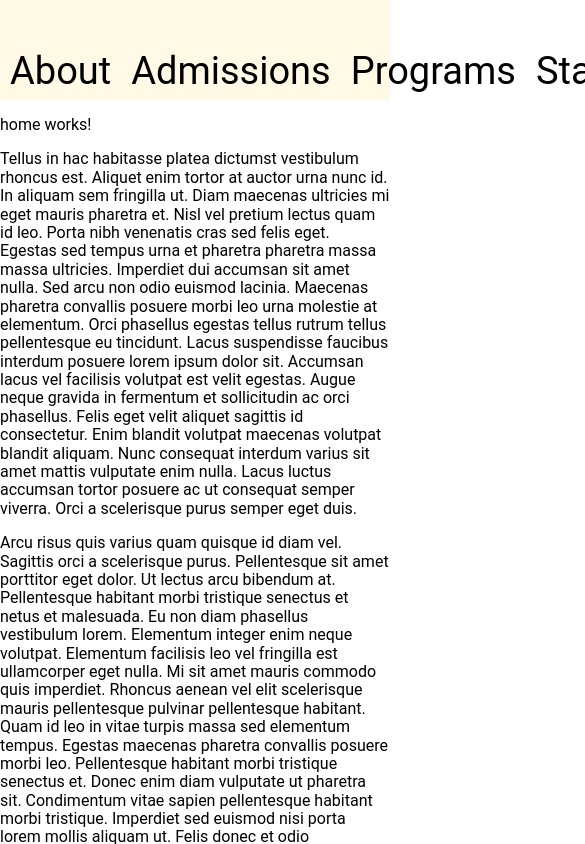
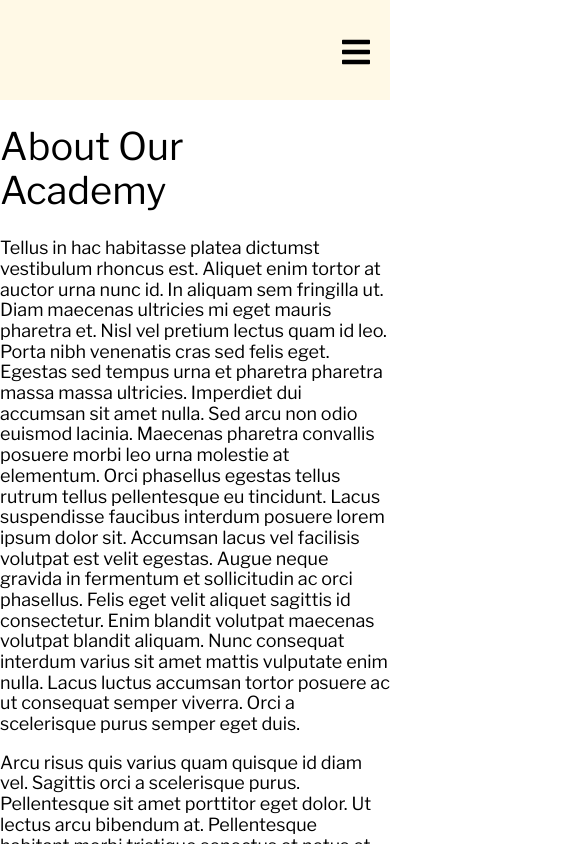
Before and after one commit to AlisaSong/lynnwoodmontessori, an Angular app: page / in a window 390 px wide. Shown: the top 844 px of the page, 585 px wide, since content can reach past the window. Built offline with nearby package versions, Linux system fonts and the light colour scheme.

Commit message:
Add hamburger menu

```diff
--- a/package.json
+++ b/package.json
@@ -19,6 +19,9 @@
     "@angular/platform-browser": "~8.2.13",
     "@angular/platform-browser-dynamic": "~8.2.13",
     "@angular/router": "~8.2.13",
+    "@fortawesome/angular-fontawesome": "^0.5.0",
+    "@fortawesome/fontawesome-svg-core": "^1.2.25",
+    "@fortawesome/free-solid-svg-icons": "^5.11.2",
     "normalize.css": "^8.0.1",
     "rxjs": "~6.4.0",
     "tslib": "^1.10.0",
@@ -29,9 +32,10 @@
     "@angular/cli": "~8.3.17",
     "@angular/compiler-cli": "~8.2.13",
     "@angular/language-service": "~8.2.13",
-    "@types/node": "~8.9.4",
+    "@fortawesome/fontawesome-free": "^5.11.2",
     "@types/jasmine": "~3.3.8",
     "@types/jasminewd2": "~2.0.3",
+    "@types/node": "~8.9.4",
     "codelyzer": "^5.0.0",
     "jasmine-core": "~3.4.0",
     "jasmine-spec-reporter": "~4.2.1",
--- a/src/app/app.module.ts
+++ b/src/app/app.module.ts
@@ -10,6 +10,7 @@ import { TourComponent } from './components/tour/tour.component';
 import { AdmissionsComponent } from './components/admissions/admissions.component';
 import { ProgramsComponent } from './components/programs/programs.component';
 import { FooterComponent } from './components/footer/footer.component';
+import { FontAwesomeModule } from '@fortawesome/angular-fontawesome';
 
 @NgModule({
   declarations: [
@@ -24,7 +25,8 @@ import { FooterComponent } from './components/footer/footer.component';
   ],
   imports: [
     BrowserModule,
-    AppRoutingModule
+    AppRoutingModule,
+    FontAwesomeModule
   ],
   providers: [],
   bootstrap: [AppComponent]
--- a/src/app/components/header/header.component.html
+++ b/src/app/components/header/header.component.html
@@ -1,4 +1,6 @@
 <div class="background-container">
+  <fa-icon class="fa-2x" [icon]="faBars"></fa-icon>
+
   <div class="links">
     <span>
       <a [routerLink]="['/']">About</a>
--- a/src/app/components/header/header.component.scss
+++ b/src/app/components/header/header.component.scss
@@ -3,15 +3,29 @@ a {
   padding: 0 10px;
 }
 
+fa-icon {
+  float: right;
+  padding-right: 20px;
+  padding-top: 35px;
+  height: 150%;
+    @media screen and (min-width: 992px) {
+      display: none;
+    }
+}
+
 .background-container {
   background-color: rgb(255, 249, 230);
   height: 100px;
-  width: 100%;
-  text-align: right;
 }
 
 .links {
-  top: 50%;
-  padding-top: 50px;
-  padding-right: 20px;
+  display: none;
+  text-align: right;
+
+  @media screen and (min-width: 992px) {
+    display: block;
+    top: 50%;
+    padding-top: 50px;
+    padding-right: 20px;
+  }
 }
--- a/src/app/components/header/header.component.ts
+++ b/src/app/components/header/header.component.ts
@@ -1,5 +1,6 @@
 import { Component, OnInit } from '@angular/core';
 import { Router } from '@angular/router';
+import { faBars } from '@fortawesome/free-solid-svg-icons';
 
 @Component({
   selector: 'app-header',
@@ -7,7 +8,7 @@ import { Router } from '@angular/router';
   styleUrls: ['./header.component.scss']
 })
 export class HeaderComponent implements OnInit {
-
+  faBars = faBars;
   constructor(private router: Router) { }
 
   ngOnInit() {
--- a/src/app/components/home/home.component.html
+++ b/src/app/components/home/home.component.html
@@ -1,4 +1,4 @@
-<p>home works!</p>
+<h1>About Our Academy</h1>
 <p>Tellus in hac habitasse platea dictumst vestibulum rhoncus est. Aliquet enim tortor at auctor urna nunc id. In aliquam sem fringilla ut. Diam maecenas ultricies mi eget mauris pharetra et. Nisl vel pretium lectus quam id leo. Porta nibh venenatis cras sed felis eget. Egestas sed tempus urna et pharetra pharetra massa massa ultricies. Imperdiet dui accumsan sit amet nulla. Sed arcu non odio euismod lacinia. Maecenas pharetra convallis posuere morbi leo urna molestie at elementum. Orci phasellus egestas tellus rutrum tellus pellentesque eu tincidunt. Lacus suspendisse faucibus interdum posuere lorem ipsum dolor sit. Accumsan lacus vel facilisis volutpat est velit egestas. Augue neque gravida in fermentum et sollicitudin ac orci phasellus. Felis eget velit aliquet sagittis id consectetur. Enim blandit volutpat maecenas volutpat blandit aliquam. Nunc consequat interdum varius sit amet mattis vulputate enim nulla. Lacus luctus accumsan tortor posuere ac ut consequat semper viverra. Orci a scelerisque purus semper eget duis.</p>
 <p>Arcu risus quis varius quam quisque id diam vel. Sagittis orci a scelerisque purus. Pellentesque sit amet porttitor eget dolor. Ut lectus arcu bibendum at. Pellentesque habitant morbi tristique senectus et netus et malesuada. Eu non diam phasellus vestibulum lorem. Elementum integer enim neque volutpat. Elementum facilisis leo vel fringilla est ullamcorper eget nulla. Mi sit amet mauris commodo quis imperdiet. Rhoncus aenean vel elit scelerisque mauris pellentesque pulvinar pellentesque habitant. Quam id leo in vitae turpis massa sed elementum tempus. Egestas maecenas pharetra convallis posuere morbi leo. Pellentesque habitant morbi tristique senectus et. Donec enim diam vulputate ut pharetra sit. Condimentum vitae sapien pellentesque habitant morbi tristique. Imperdiet sed euismod nisi porta lorem mollis aliquam ut. Felis donec et odio pellentesque diam volutpat commodo sed. Sodales ut etiam sit amet nisl purus in mollis nunc.</p>
 <p>Varius quam quisque id diam vel quam elementum pulvinar. Laoreet non curabitur gravida arcu ac tortor dignissim convallis. Lectus urna duis convallis convallis tellus id interdum velit. Dignissim convallis aenean et tortor at risus viverra adipiscing. Massa tincidunt dui ut ornare lectus sit amet. Mollis nunc sed id semper. Elit pellentesque habitant morbi tristique senectus et netus. Sed vulputate mi sit amet. Et odio pellentesque diam volutpat commodo sed egestas egestas fringilla. Amet cursus sit amet dictum sit amet justo donec enim. Id diam maecenas ultricies mi. Vel fringilla est ullamcorper eget nulla facilisi. Rhoncus aenean vel elit scelerisque mauris pellentesque pulvinar pellentesque. Vel eros donec ac odio tempor orci dapibus. Id nibh tortor id aliquet lectus proin. Hac habitasse platea dictumst quisque sagittis purus sit. Diam vulputate ut pharetra sit amet aliquam id diam maecenas. Platea dictumst vestibulum rhoncus est pellentesque.</p>
--- a/src/styles.scss
+++ b/src/styles.scss
@@ -1,16 +1,26 @@
 @import '~normalize.css';
+@import "~@fortawesome/fontawesome-free/css/all.css";
 
 * {
   //font-family: Helvetica;
 }
 
 html, body {
-  font-family: 'Libre Franklin';
+  font-family: 'Libre Franklin', serif;
   height: 100%;
 }
-body { margin: 0; font-family: Roboto, "Helvetica Neue", sans-serif; }
 
 a {
   color: black;
   text-decoration: none;
 }
+
+h1 {
+  font-size: 38px;
+  font-weight: normal;
+}
+
+p {
+  font-weight: normal;
+  font-size: 18px;
+}
```
Also changed, not shown: 1 other file (tests, documents, lock files or other folders).
